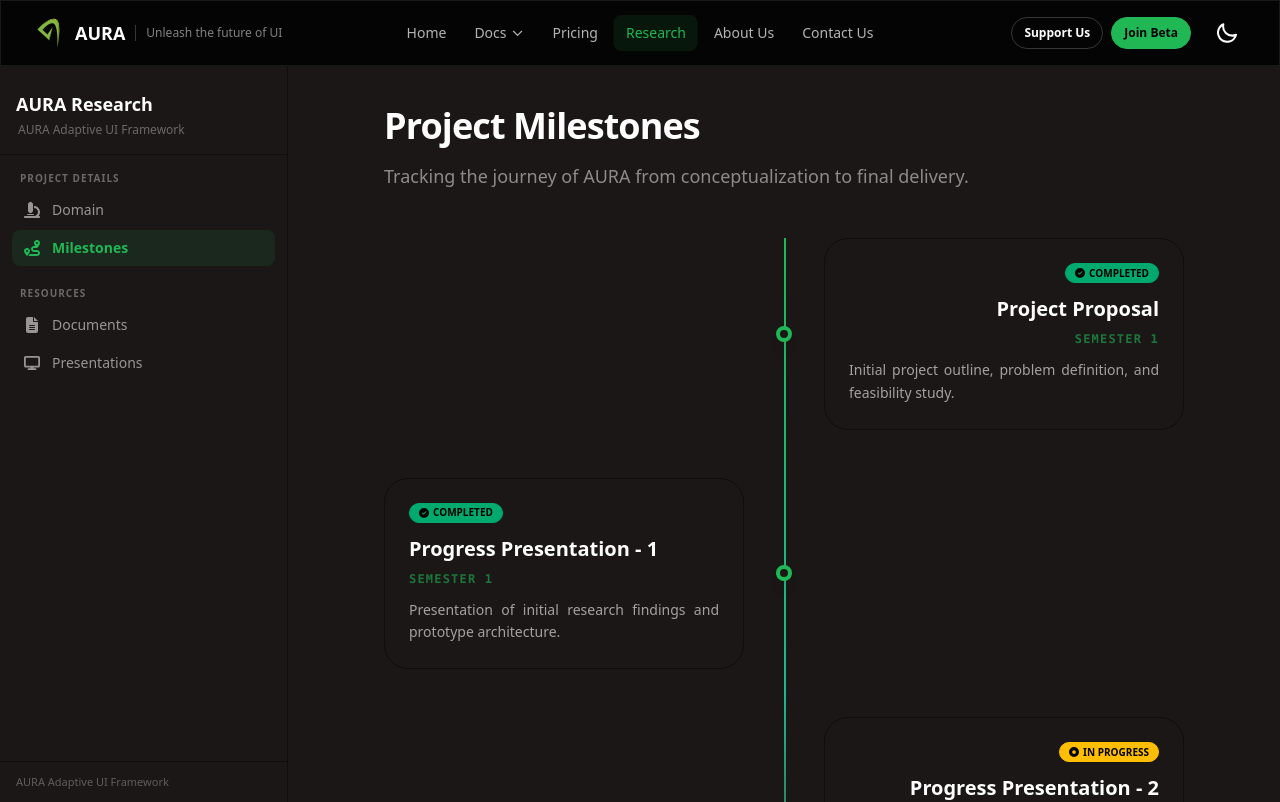
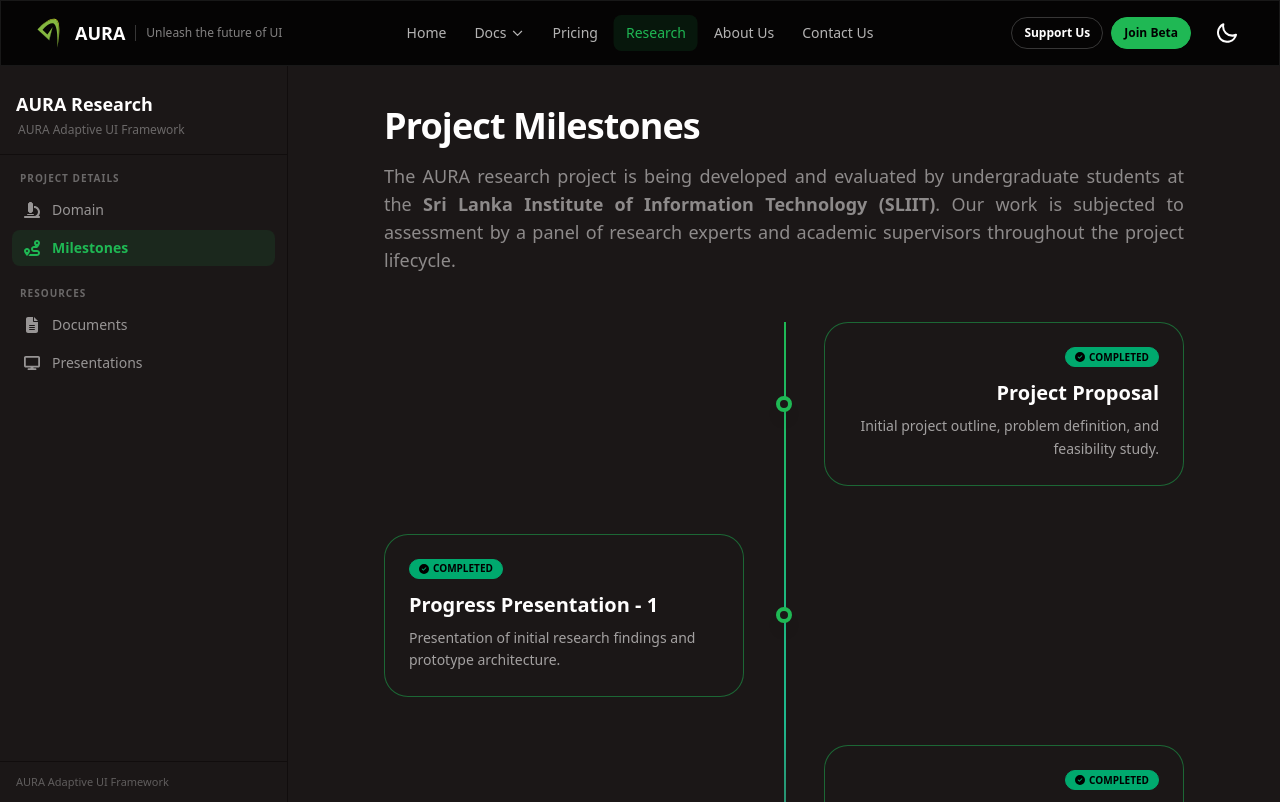
Before and after one commit to RP-25-26J-474/AURA-Website, a React (Vite) app in the folder aura-web/: page /research/milestones in a window 1280 px wide. Built offline with nearby package versions, Linux system fonts and the light colour scheme.

Commit message:
feat: milestones minor ui update

```diff
--- a/aura-web/src/components/common/Navbar.jsx
+++ b/aura-web/src/components/common/Navbar.jsx
@@ -229,7 +229,7 @@ export default function Navbar({
               rel="noopener noreferrer"
               className="btn btn-ghost border border-base-content/20 hover:bg-base-200 w-full"
             >
-              Support collecting Datasets
+              Support Us
             </a>
             <a
               href="http://beta-testing.auraui.org/"
--- a/aura-web/src/routes/research/Documents.jsx
+++ b/aura-web/src/routes/research/Documents.jsx
@@ -35,7 +35,7 @@ export default function Documents() {
   return (
     <div className="animate-in fade-in zoom-in-95 duration-700">
       <header className="mb-12">
-        <h1 className="text-4xl font-extrabold text-base-content mb-4 tracking-tight">Project Documents</h1>
+        <h1 className="text-4xl font-bold text-base-content mb-4 tracking-tight">Project Documents</h1>
         <p className="text-lg text-base-content/50 max-w-2xl">
           Official documentation, reports, and administrative files related to the AURA project.
         </p>
--- a/aura-web/src/routes/research/Domain.jsx
+++ b/aura-web/src/routes/research/Domain.jsx
@@ -18,7 +18,7 @@ export default function Domain() {
   return (
     <div className="animate-in fade-in duration-700">
       <header className="mb-12">
-        <h1 className="text-4xl font-extrabold text-base-content mb-4 tracking-tight">Project Domain</h1>
+        <h1 className="text-4xl font-bold text-base-content mb-4 tracking-tight">Project Domain</h1>
         <p className="text-lg text-base-content/50 max-w-2xl">
           Detailed overview of the AURA research project, including literature survey, gaps, objectives, and methodology.
         </p>
--- a/aura-web/src/routes/research/Milestones.jsx
+++ b/aura-web/src/routes/research/Milestones.jsx
@@ -3,25 +3,21 @@ import { FaCircleCheck, FaCircleDot, FaClock } from "react-icons/fa6";
 const milestones = [
   {
     title: "Project Proposal",
-    date: "Semester 1",
     status: "completed",
     description: "Initial project outline, problem definition, and feasibility study.",
   },
   {
     title: "Progress Presentation - 1",
-    date: "Semester 1",
     status: "completed",
     description: "Presentation of initial research findings and prototype architecture.",
   },
   {
     title: "Progress Presentation - 2",
-    date: "Semester 2",
-    status: "in-progress",
+    status: "completed",
     description: "Demonstration of core ML models and adaptation layer integration.",
   },
   {
     title: "Final Assessment & Viva",
-    date: "Semester 2",
     status: "upcoming",
     description: "Comprehensive evaluation of the entire AURA framework and user studies.",
   }
@@ -42,9 +38,9 @@ export default function Milestones() {
   return (
     <div className="animate-in slide-in-from-bottom duration-700">
       <header className="mb-12">
-        <h1 className="text-4xl font-extrabold text-base-content mb-4 tracking-tight">Project Milestones</h1>
-        <p className="text-lg text-base-content/50 max-w-2xl">
-          Tracking the journey of AURA from conceptualization to final delivery.
+        <h1 className="text-4xl font-bold text-base-content mb-4 tracking-tight">Project Milestones</h1>
+        <p className="text-lg text-base-content/50 text-justify">
+          The AURA research project is being developed and evaluated by undergraduate students at the <strong>Sri Lanka Institute of Information Technology (SLIIT)</strong>. Our work is subjected to assessment by a panel of research experts and academic supervisors throughout the project lifecycle.
         </p>
       </header>
 
@@ -60,13 +56,12 @@ export default function Milestones() {
 
               {/* Content Card */}
               <div className="w-full md:w-[45%] pl-12 md:pl-0">
-                <div className={`p-6 rounded-3xl bg-base-100 border border-base-300 hover:border-primary/50 transition-all duration-300 hover:shadow-xl group ${i % 2 === 0 ? "md:text-right" : "md:text-left"}`}>
+                <div className={`p-6 rounded-3xl bg-base-100 border border-primary/50 transition-all duration-300 hover:shadow-xl group ${i % 2 === 0 ? "md:text-right" : "md:text-left"}`}>
                   <div className={`flex flex-col mb-2 ${i % 2 === 0 ? "md:items-end" : "md:items-start"}`}>
                     <StatusBadge status={ms.status} />
                     <h3 className="text-xl font-bold text-base-content mt-3 group-hover:text-primary transition-colors">{ms.title}</h3>
                   </div>
-                  <p className="text-xs font-mono text-primary/60 mb-3 font-bold uppercase tracking-widest">{ms.date}</p>
-                  <p className="text-base-content/60 text-sm leading-relaxed text-justify">
+                  <p className="text-base-content/60 text-sm leading-relaxed">
                     {ms.description}
                   </p>
                 </div>
@@ -80,12 +75,6 @@ export default function Milestones() {
         </div>
       </div>
 
-      <div className="mt-20 p-8 rounded-3xl bg-primary/5 border border-primary/10 text-center">
-        <h4 className="text-primary font-bold mb-2">Ongoing Progress</h4>
-        <p className="text-base-content/60 text-sm text-justify">
-          We are currently focusing on the second progress presentation and refining our adaptation algorithms.
-        </p>
-      </div>
     </div>
   );
 }
--- a/aura-web/src/routes/research/Presentations.jsx
+++ b/aura-web/src/routes/research/Presentations.jsx
@@ -35,7 +35,7 @@ export default function Presentations() {
   return (
     <div className="animate-in fade-in zoom-in-95 duration-700">
       <header className="mb-12">
-        <h1 className="text-4xl font-extrabold text-base-content mb-4 tracking-tight">Project Presentations</h1>
+        <h1 className="text-4xl font-bold text-base-content mb-4 tracking-tight">Project Presentations</h1>
         <p className="text-lg text-base-content/50 max-w-2xl">
           Visual materials and slide decks used for academic presentations and demonstrations.
         </p>
--- a/aura-web/src/routes/research/ResearchLayout.jsx
+++ b/aura-web/src/routes/research/ResearchLayout.jsx
@@ -44,7 +44,7 @@ export default function ResearchLayout() {
               <path strokeLinecap="round" strokeLinejoin="round" d="M4 6h16M4 12h16M4 18h16" />
             </svg>
           </button>
-          <span className="text-sm font-medium text-base-content/60">Research Portal</span>
+          <span className="text-sm font-medium text-base-content/60">AURA Research</span>
         </div>
 
         <div className="max-w-4xl mx-auto px-6 py-10 lg:px-10 xl:px-12">
```
